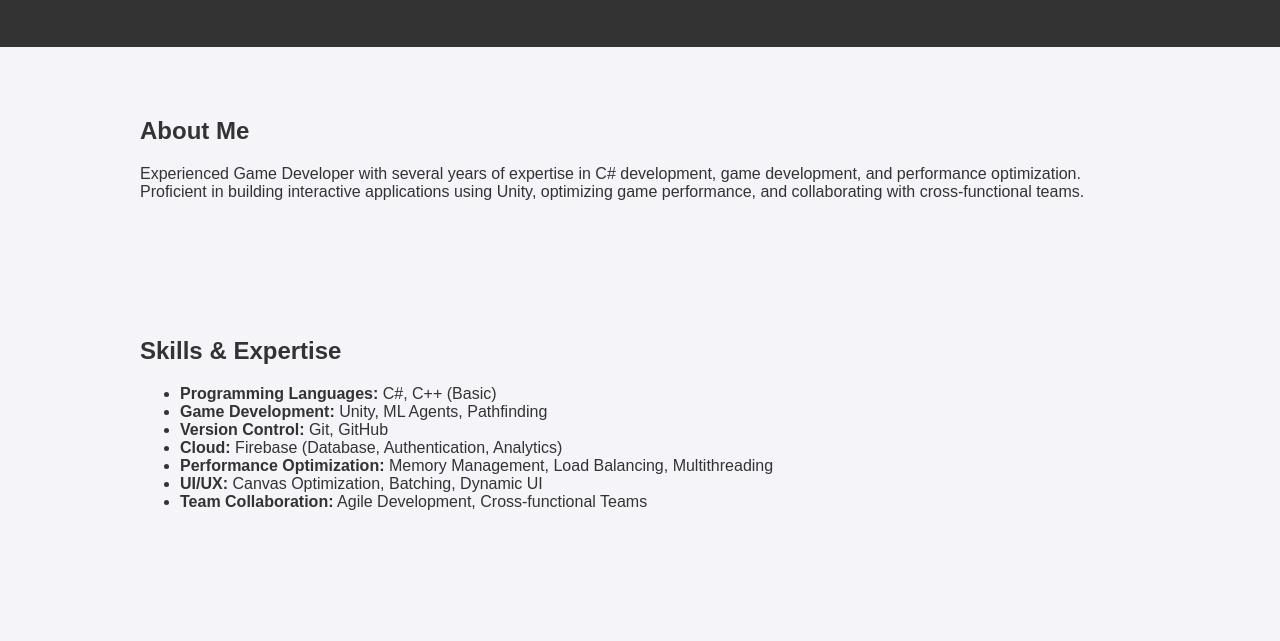
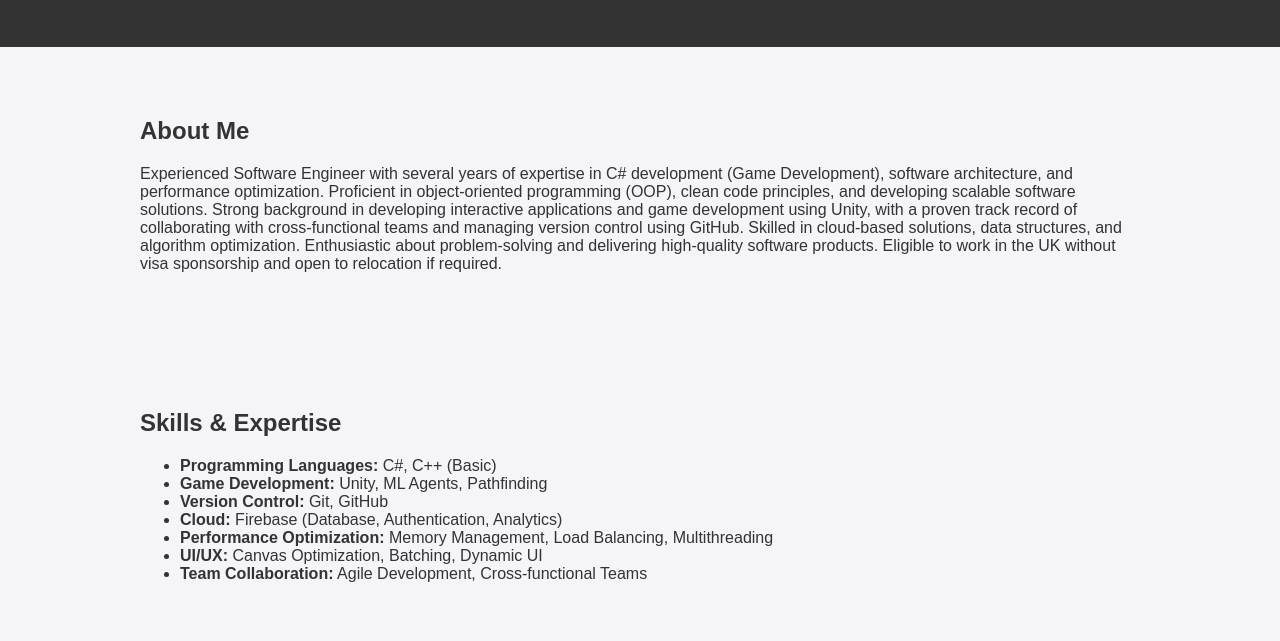
Before and after one commit to Hamza223344/Hamza223344.github.io, a plain HTML site: page index.html in a window 1280 px wide. Shown: the part 159-800 px from the top of the page. Drawn offline with Linux system fonts and the light colour scheme.

Commit message:
Update index.html

```diff
--- a/index.html
+++ b/index.html
@@ -25,8 +25,11 @@
         <div class="container">
             <h2>About Me</h2>
             <p>
-                Experienced Game Developer with several years of expertise in C# development, game development, and performance optimization.
-                Proficient in building interactive applications using Unity, optimizing game performance, and collaborating with cross-functional teams.
+                Experienced Software Engineer with several years of expertise in C# development (Game Development), software architecture, and performance optimization.
+                Proficient in object-oriented programming (OOP), clean code principles, and developing scalable software solutions. Strong background in developing interactive applications and game development using Unity, with a proven track record of collaborating with cross-functional teams and managing version control using GitHub. Skilled in cloud-based solutions, data structures, and algorithm optimization.
+                Enthusiastic about problem-solving and delivering high-quality software products.
+                Eligible to work in the UK without visa sponsorship and open to relocation if required.
+
             </p>
         </div>
     </section>
```
